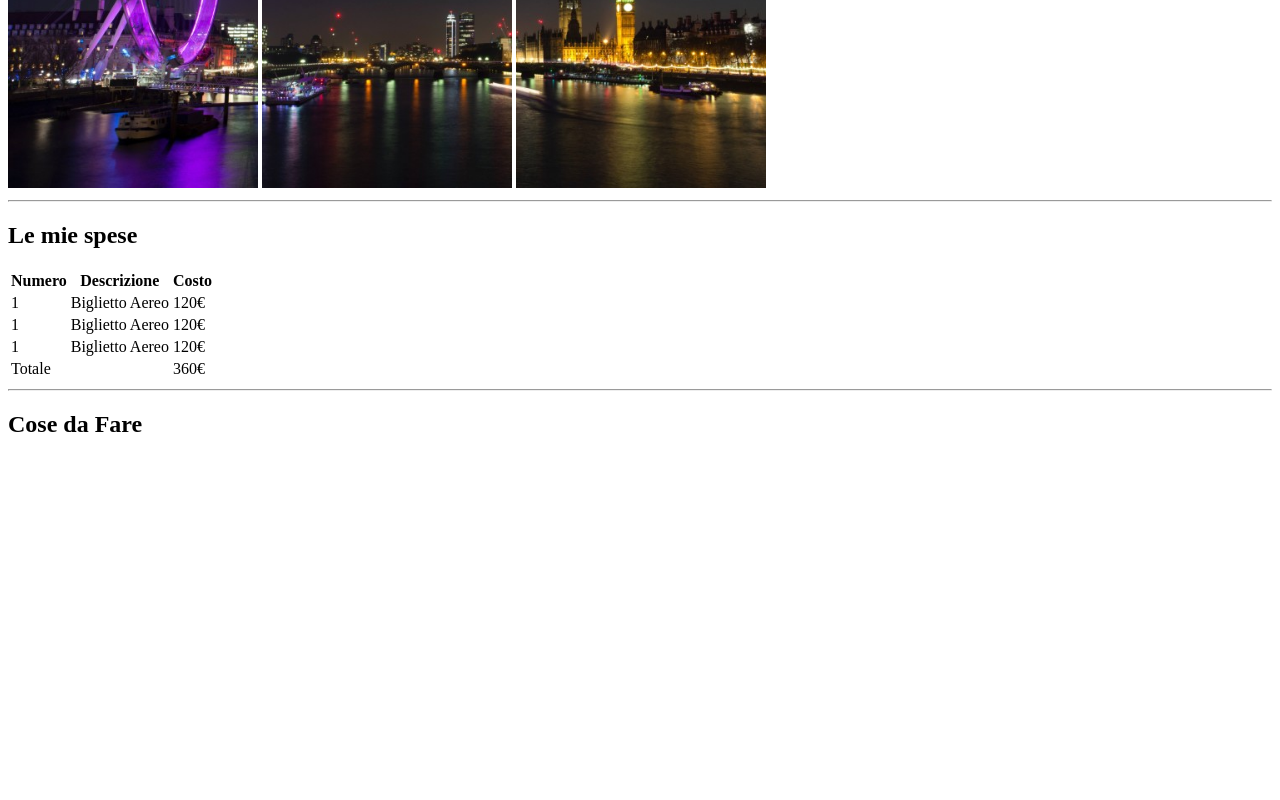
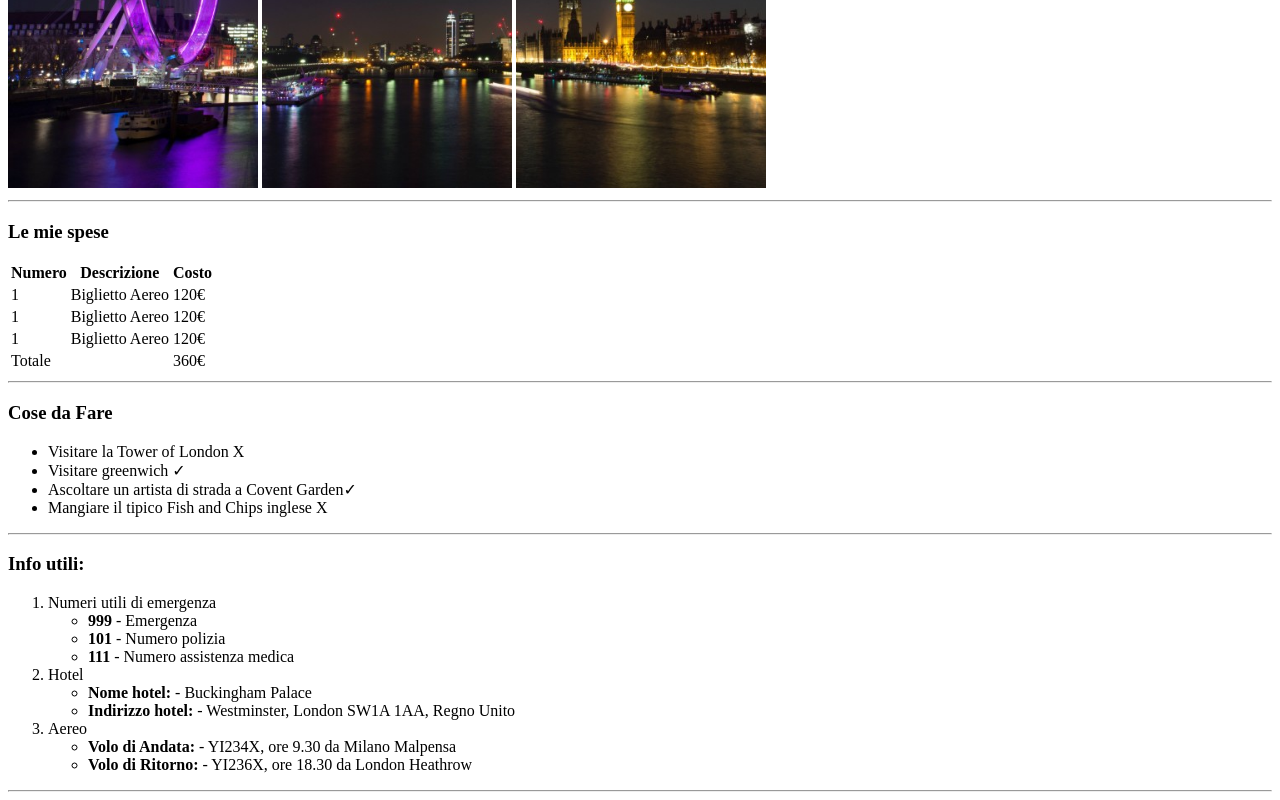
Before and after one commit to eltonanit/html-london-trip, a plain HTML site: page index.html in a window 1280 px wide. Shown: the part 379-1179 px from the top of the page. Before the commit the page ends 836 px from the top, so only its background shows below. Drawn offline with Linux system fonts and the light colour scheme.

Commit message:
[UPD] Added 2 list

```diff
--- a/index.html
+++ b/index.html
@@ -22,7 +22,7 @@
     <!-- Sezione Main -->
     <main>
         <section>
-            <h2>Le mie spese</h2>
+            <h3>Le mie spese</h3>
             <table>
                 <thead>
                     <tr>
@@ -56,11 +56,45 @@
 
             </table>
             <hr>
-            <h2>Cose da Fare</h2>
+            <h3>Cose da Fare</h3>
+            <ul>
+                <li>Visitare la Tower of London X </li>
+                <li>Visitare greenwich &check;</li>
+                <li>Ascoltare un artista di strada a Covent Garden&check;</li>
+                <li>Mangiare il tipico Fish and Chips inglese X </li>
+            </ul>
+            <hr>
+
+            <h3>Info utili:</h3>
+            <ol>
+                <li>Numeri utili di emergenza</li>
+                <ul>
+                    <li><strong>999</strong> - Emergenza</li>
+                <li><strong>101</strong> - Numero polizia</li>
+                <li><strong>111</strong> - Numero assistenza medica</li>
+                </ul>
+
+                <li>Hotel</li>
+                <ul>
+                    <li><strong>Nome hotel:</strong> - Buckingham Palace
+</li>
+                    <li><strong> Indirizzo hotel:</strong> - Westminster, London SW1A 1AA, Regno Unito
+  </li>
+                </ul>
+
+                <li>Aereo</li>
+                <ul>
+                    <li><strong>Volo di Andata:</strong> - YI234X, ore 9.30 da Milano Malpensa
+ </li>
+                    <li><strong>Volo di Ritorno:</strong> - YI236X, ore 18.30 da London Heathrow </li>
+                </ul>
+            </ol>
 
         </section>
     </main>
 
+    <hr>
+<!-- Sezione Footer -->
     <footer>
 
     </footer>
```
